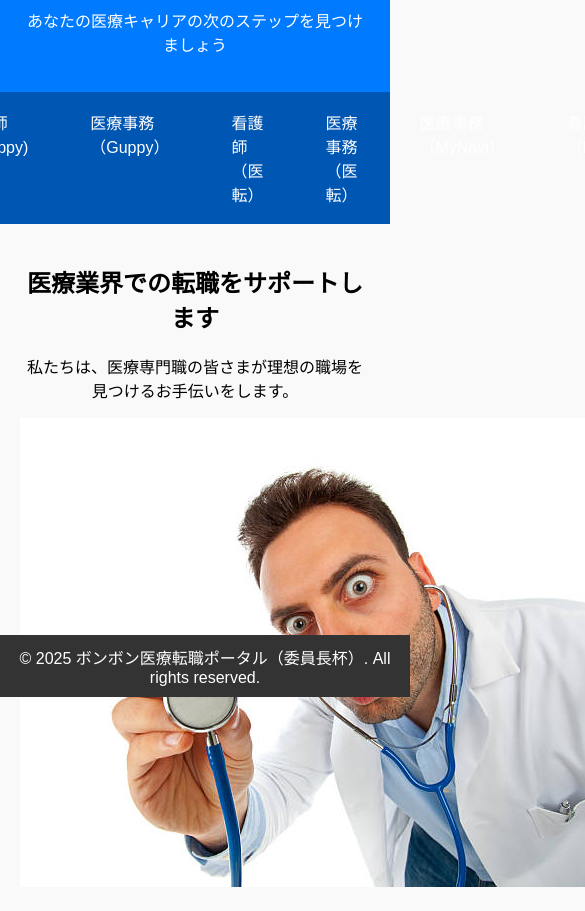
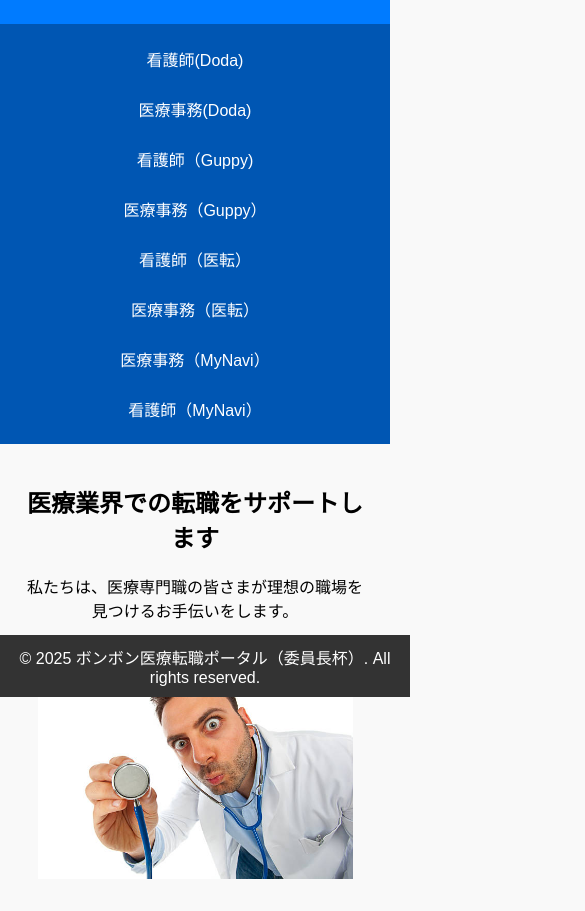
Before and after one commit to RashadGhamrawi/Bonbon-tenshoku, a plain HTML site: page index.html in a window 390 px wide. Shown: the part 147-1058 px from the top of the page, 585 px wide, since content can reach past the window. Drawn offline with Linux system fonts and the light colour scheme.

Commit message:
Update index.html
add phone use

```diff
--- a/index.html
+++ b/index.html
@@ -22,14 +22,17 @@
             padding: 10px;
             display: flex;
             justify-content: center;
+            flex-wrap: wrap;
         }
         nav a {
             color: white;
             text-decoration: none;
-            margin: 0 15px;
+            margin: 5px;
             padding: 8px 16px;
             border-radius: 4px;
             transition: background-color 0.3s;
+            text-align: center;
+            width: 100%;
         }
         nav a:hover {
             background-color: #003d80;
@@ -46,6 +49,28 @@
             position: fixed;
             width: 100%;
             bottom: 0;
+        }
+
+        /* Responsive design adjustments */
+        @media (max-width: 768px) {
+            nav a {
+                width: 100%;
+                box-sizing: border-box;
+            }
+
+            main img {
+                max-width: 90%;
+                height: auto;
+            }
+        }
+
+        @media (max-width: 480px) {
+            header h1 {
+                font-size: 1.5em;
+            }
+            header p {
+                font-size: 1em;
+            }
         }
     </style>
 </head>
@@ -69,7 +94,7 @@
     <main>
         <h2>医療業界での転職をサポートします</h2>
         <p>私たちは、医療専門職の皆さまが理想の職場を見つけるお手伝いをします。</p>
-         <img src="yabai.jpg" alt="やばい医療キャリアのサポート">
+        <img src="yabai.jpg" alt="やばい医療キャリアのサポート">
     </main>
 
     <footer>
```
